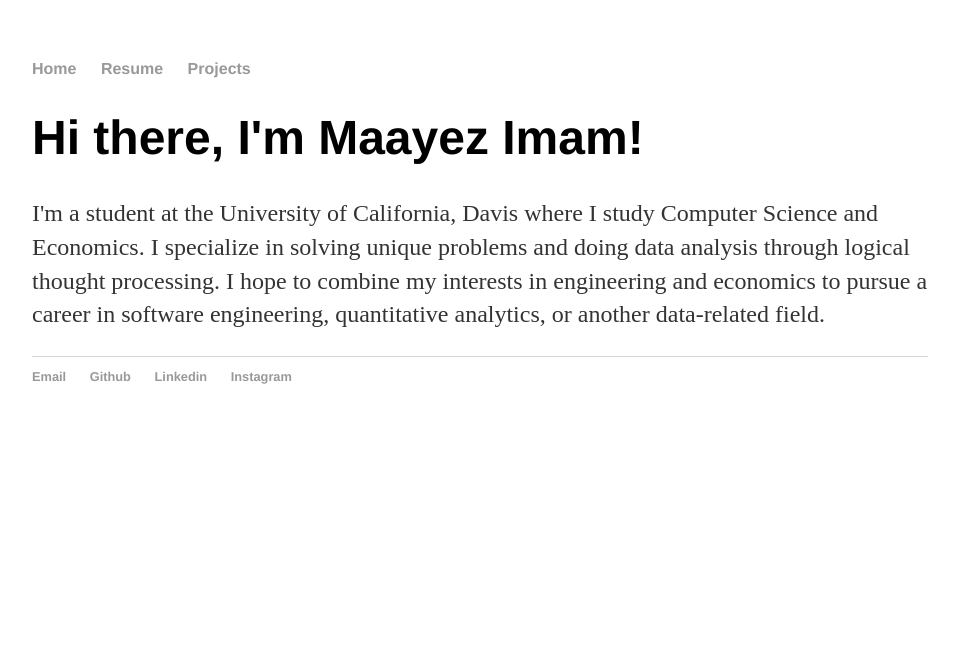
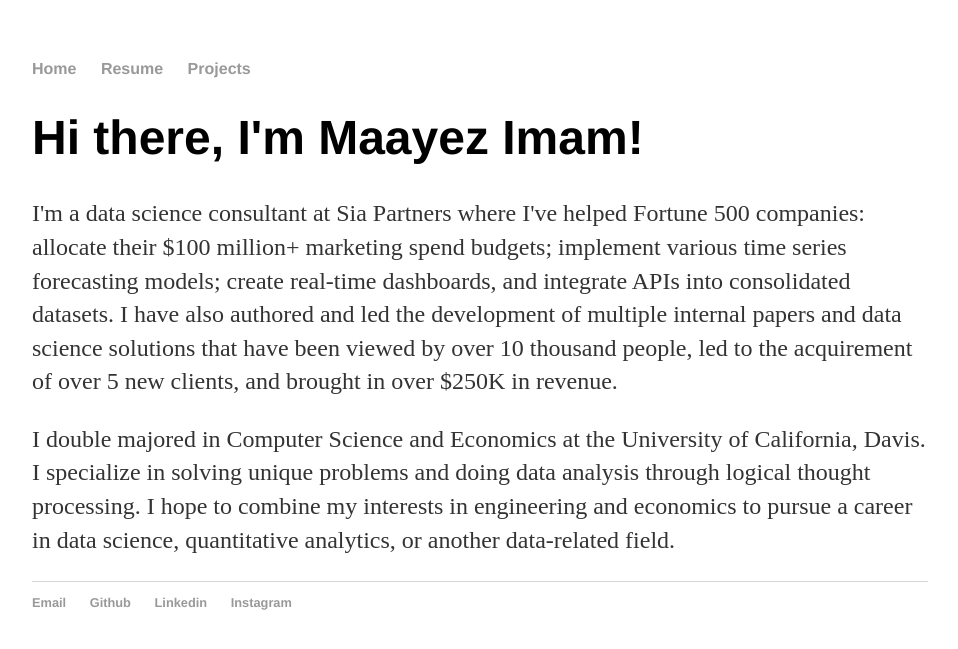
Before and after one commit to Amaayezing/amaayezing.github.io, a Jekyll site: the page built from index.html, in a window 1280 px wide. Shown: the top 649 px of the page, without its empty margins (160-1118 px from the left). Built offline with Jekyll 4.4.1, drawn with Linux system fonts in a browser that asks for light colours.

Commit message:
Update index.html

```diff
--- a/index.html
+++ b/index.html
@@ -4,9 +4,15 @@ title: Maayez Imam
 ---
 <div class="blurb">
 	<h1>Hi there, I'm Maayez Imam!</h1>
-	<p>I'm a student at the University of California, Davis where I study Computer Science and Economics.
+	<p>I'm a data science consultant at Sia Partners where I've helped Fortune 500 companies:
+		allocate their $100 million+ marketing spend budgets; implement various time series
+		forecasting models; create real-time dashboards, and integrate APIs into consolidated datasets.
+		I have also authored and led the development of multiple internal papers and data science solutions
+		that have been viewed by over 10 thousand people, led to the acquirement of over 5 new clients,
+		and brought in over $250K in revenue.</p>
+	<p> I double majored in Computer Science and Economics at the University of California, Davis.
 		I specialize in solving unique problems and doing data analysis through logical thought processing.
-		I hope to combine my interests in engineering and economics to pursue a career in software engineering,
+		I hope to combine my interests in engineering and economics to pursue a career in data science,
 		quantitative analytics, or another data-related field.</p>
 	<!--<p><a href="/about">Read more about my life...</a></p>-->
 </div><!-- /.blurb -->
```
